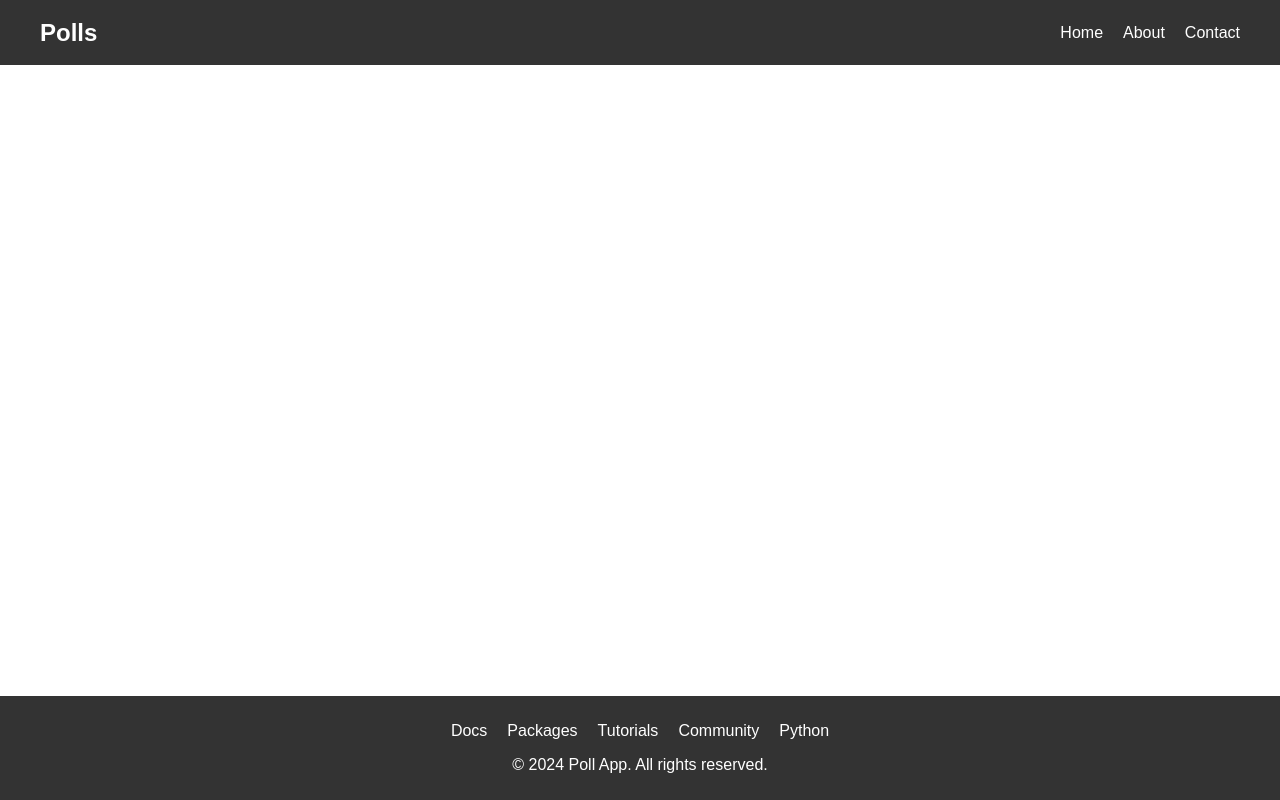
After one commit to mrinmoy32/poll_app_django, a Django app: template polls/templates/polls/base_generic.html in a window 1280 px wide. The commit adds this page. Run offline with Django 3.2, Linux system fonts and the light colour scheme; the template is opened without the code that fills it, so the values that code supplies are empty.

Commit message:
better template & styles using AI

```diff
--- a/polls/static/polls/style.css
+++ b/polls/static/polls/style.css
@@ -1,7 +1,93 @@
-li a {
-    color: green;
+body {
+    display: flex;
+    flex-direction: column;
+    min-height: 100vh;
+    margin: 0;
+    font-family: Arial, sans-serif;
 }
 
-body {
-    background: white url("images/background.jpg") no-repeat;
+header {
+    background-color: #333;
+    color: white;
+    padding: 10px 0;
 }
+
+.navbar-container {
+    display: flex;
+    justify-content: space-between;
+    align-items: center;
+    max-width: 1200px;
+    margin: 0 auto;
+    padding: 0 20px;
+    min-height: 45px;
+}
+
+.navbar-brand {
+    font-size: 24px;
+    font-weight: bold;
+    color: white;
+    text-decoration: none;
+}
+
+.navbar-menu {
+    list-style: none;
+    margin: 0;
+    padding: 0;
+    display: flex;
+    justify-content: flex-end; /* Align menu to the right */
+}
+
+.navbar-menu li {
+    margin-left: 20px;
+}
+
+.navbar-menu a {
+    color: white;
+    text-decoration: none;
+    font-size: 16px;
+}
+
+.navbar-menu a:hover {
+    text-decoration: underline;
+}
+
+.content {
+    flex: 1;
+    padding: 20px;
+    max-width: 1200px;
+    margin: 0 auto;
+    width: 100%;
+    box-sizing: border-box;
+}
+
+.footer {
+    background-color: #333;
+    color: white;
+    text-align: center;
+    padding: 10px 0;
+}
+
+.footer-container {
+    max-width: 1200px;
+    margin: 0 auto;
+}
+
+.footer-menu {
+    list-style: none;
+    padding: 0;
+    display: flex;
+    justify-content: center;
+}
+
+.footer-menu li {
+    margin: 0 10px;
+}
+
+.footer-menu a {
+    color: white;
+    text-decoration: none;
+}
+
+.footer-menu a:hover {
+    text-decoration: underline;
+}
--- /dev/null
+++ b/polls/templates/polls/base_generic.html
@@ -0,0 +1,37 @@
+<!DOCTYPE html>
+<html>
+<head>
+    <title>{% block title %}Polls{% endblock %}</title>
+    {% load static %}
+    <link rel="stylesheet" type="text/css" href="{% static 'polls/style.css' %}">
+</head>
+<body>
+    <header>
+        <nav class="navbar">
+            <div class="navbar-container">
+                <a class="navbar-brand" href="{% url 'polls:index' %}">Polls</a>
+                <ul class="navbar-menu">
+                    <li><a href="{% url 'polls:index' %}">Home</a></li>
+                    <li><a href="#">About</a></li>
+                    <li><a href="#">Contact</a></li>
+                </ul>
+            </div>
+        </nav>
+    </header>
+    <main class="content">
+        {% block content %}{% endblock %}
+    </main>
+    <footer class="footer">
+        <div class="footer-container">
+            <ul class="footer-menu">
+                <li><a href="https://docs.djangoproject.com/en/stable/">Docs</a></li>
+                <li><a href="https://pypi.org/project/Django/">Packages</a></li>
+                <li><a href="https://tutorial.djangogirls.org/">Tutorials</a></li>
+                <li><a href="https://www.djangoproject.com/community/">Community</a></li>
+                <li><a href="https://www.python.org/">Python</a></li>
+            </ul>
+        </div>
+        <p>&copy; 2024 Poll App. All rights reserved.</p>
+    </footer>
+</body>
+</html>
```
Also changed, not shown: polls/templates/polls/detail.html (+14 -13 lines), polls/templates/polls/index.html (+13 -9 lines), polls/templates/polls/results.html (+10 -7 lines).
